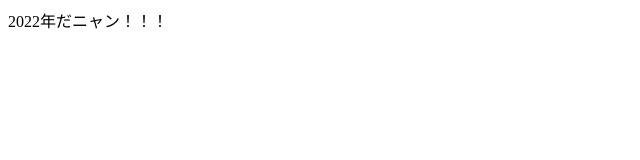
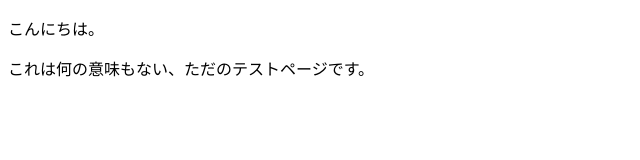
Before and after one commit to r-40021/lp-practice-static, a plain HTML site: page public/index.html in a window 1280 px wide. Shown: the whole page, without its empty margins (0-640 px from the left). Drawn offline with Linux system fonts and the light colour scheme.

Commit message:
Update index.html

```diff
--- a/public/index.html
+++ b/public/index.html
@@ -7,6 +7,7 @@
     <title>秘密のページ!</title>
 </head>
 <body>
-    2022年だニャン！！！
+    <p>こんにちは。</p>
+    <p>これは何の意味もない、ただのテストページです。</p>
 </body>
 </html>
```
